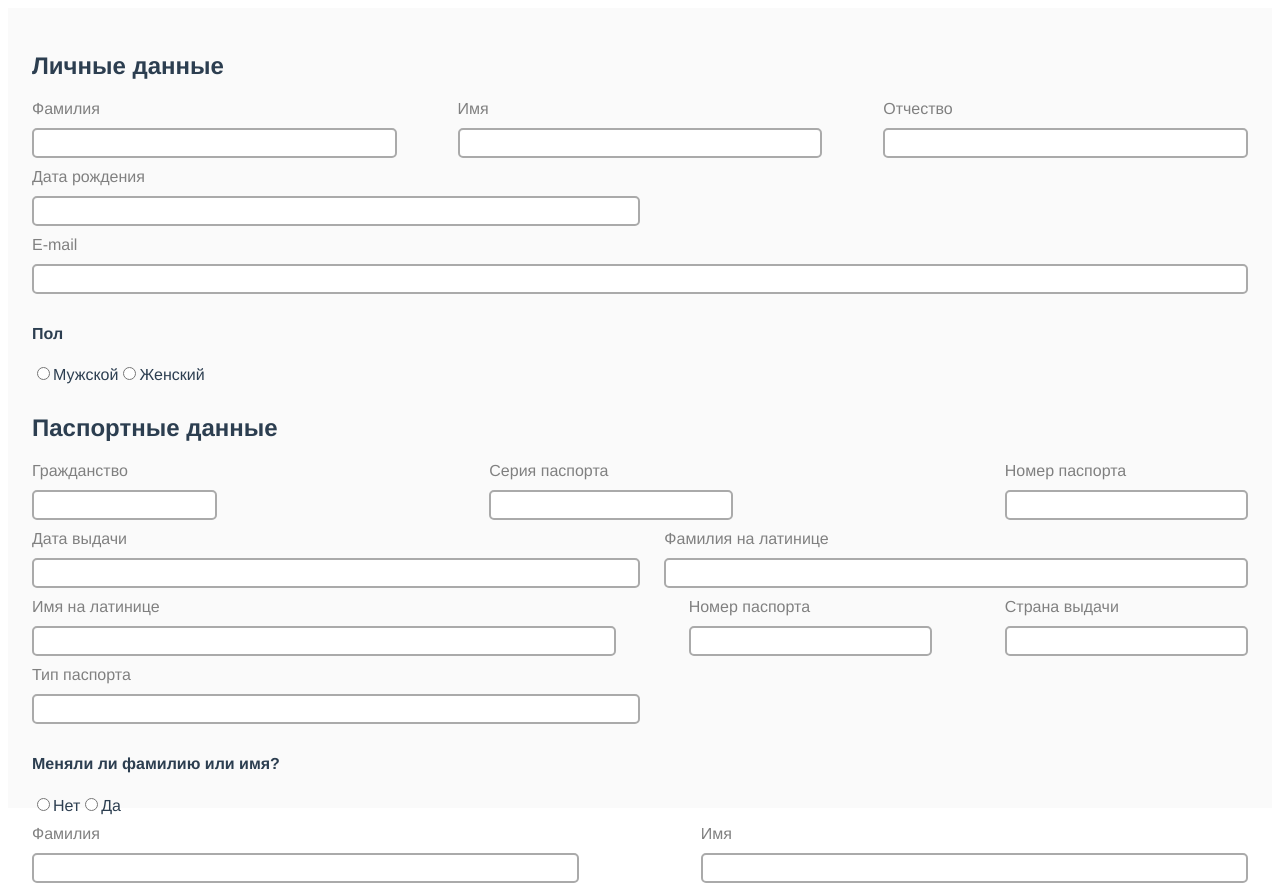
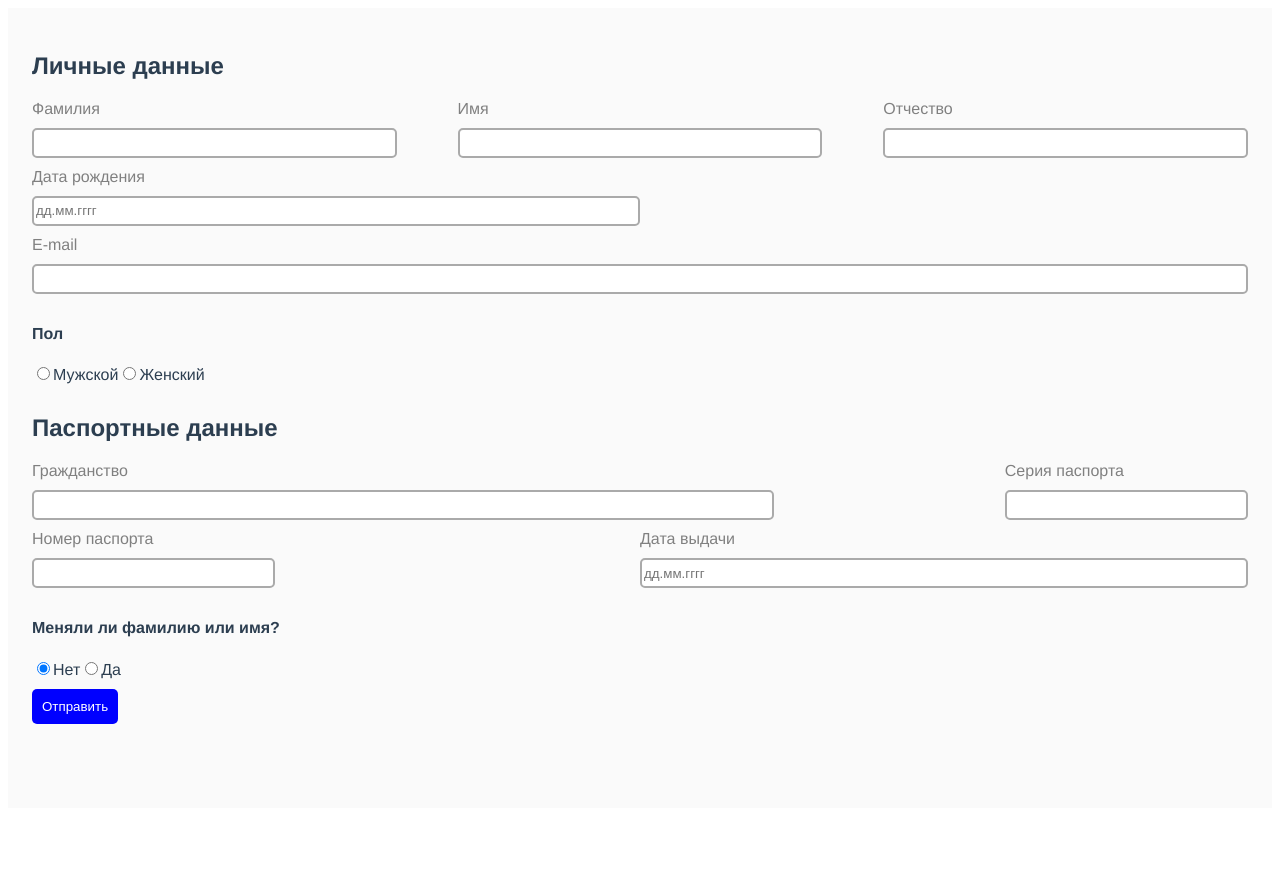
Before and after one commit to ozon-edu-vue-2021/required-task-4-castetus, a Vue app: page / in a window 1280 px wide. After the commit the page ends 808 px from the top, so only its background shows below. Built offline with nearby package versions, Linux system fonts and the light colour scheme.

Commit message:
feat: validation

```diff
--- a/src/components/Form.vue
+++ b/src/components/Form.vue
@@ -1,11 +1,40 @@
 <template>
-  <div class="form">
+  <form class="form" @submit.prevent="send">
     <h2 class="form__heading">Личные данные</h2>
-    <text-input :date="false" label="Фамилия" width="30"></text-input>
-    <text-input :date="false" label="Имя" width="30"></text-input>
-    <text-input :date="false" label="Отчество" width="30"></text-input>
-    <text-input :date="false" label="Дата рождения" width="50"></text-input>
-    <text-input :date="false" label="E-mail" width="100"></text-input>
+    <text-input
+      :date="false"
+      label="Фамилия"
+      width="30"
+      v-model="formFields.surName"
+      :reg="regExps.cyrillic"
+    ></text-input>
+    <text-input
+      :date="false"
+      label="Имя"
+      width="30"
+      v-model="formFields.name"
+      :reg="regExps.cyrillic"
+    ></text-input>
+    <text-input
+      :date="false"
+      label="Отчество"
+      width="30"
+      v-model="formFields.patrName"
+      :reg="regExps.cyrillic"
+    ></text-input>
+    <text-input
+      :isDate="true"
+      label="Дата рождения"
+      width="50"
+      v-model="formFields.birthdate"
+    ></text-input>
+    <text-input
+      :date="false"
+      label="E-mail"
+      width="100"
+      v-model="formFields.email"
+      :reg="regExps.email"
+    ></text-input>
     <radio-input
       heading="Пол"
       :options="genderOptions"
@@ -14,27 +43,60 @@
     <h2 class="form__heading">Паспортные данные</h2>
     <select-input
       label="Гражданство"
+      width="61"
       :options="citizenships"
+      @select="setCitizenship"
       textField="nationality"
     ></select-input>
-    <template>
-      <text-input :date="false" label="Серия паспорта" width="20"></text-input>
-      <text-input :date="false" label="Номер паспорта" width="20"></text-input>
-      <text-input :date="true" label="Дата выдачи" width="50"></text-input>
+    <template v-if="isRF">
+      <text-input
+        :date="false"
+        label="Серия паспорта"
+        width="20"
+        v-model="formFields.passport.serie"
+        :reg="regExps.fourDigit"
+      ></text-input>
+      <text-input
+        :date="false"
+        label="Номер паспорта"
+        width="20"
+        v-model="formFields.passport.code"
+        :reg="regExps.sixDigit"
+      ></text-input>
+      <text-input
+        :isDate="true"
+        label="Дата выдачи"
+        width="50"
+        v-model="formFields.passportDate"
+      ></text-input>
     </template>
-    <template>
+    <template v-else>
       <text-input
         :date="false"
         label="Фамилия на латинице"
         width="48"
+        v-model="formFields.latinSurname"
+        :reg="regExps.latin"
       ></text-input>
-      <text-input :date="false" label="Имя на латинице" width="48"></text-input>
-      <text-input :date="false" label="Номер паспорта" width="20"></text-input>
+      <text-input
+        :date="false"
+        label="Имя на латинице"
+        width="48"
+        v-model="formFields.latinName"
+        :reg="regExps.latin"
+      ></text-input>
+      <text-input
+        :date="false"
+        label="Номер паспорта"
+        width="20"
+        v-model="formFields.passport.code"
+      ></text-input>
       <select-input
         label="Страна выдачи"
         textField="nationality"
         :options="citizenships"
         width="20"
+        @select="setPassportCountry"
       ></select-input>
       <select-input
         width="50"
@@ -47,12 +109,27 @@
       heading="Меняли ли фамилию или имя?"
       :options="changeOptions"
       name="changed"
+      v-model="formFields.isNameChanged"
+      :defaultValue="formFields.isNameChanged"
     ></radio-input>
-    <template>
-      <text-input :date="false" label="Фамилия" width="45"></text-input>
-      <text-input :date="false" label="Имя" width="45"></text-input>
+    <template v-if="formFields.isNameChanged">
+      <text-input
+        :date="false"
+        label="Фамилия"
+        width="45"
+        v-model="formFields.prevSurname"
+        :reg="regExps.cyrillic"
+      ></text-input>
+      <text-input
+        :date="false"
+        label="Имя"
+        width="45"
+        v-model="formFields.prevName"
+        :reg="regExps.cyrillic"
+      ></text-input>
     </template>
-  </div>
+    <button class="form__button" type="submit">Отправить</button>
+  </form>
 </template>
 
 <script>
@@ -87,23 +164,68 @@ export default {
         {
           id: 1,
           label: 'Нет',
-          value: 'no',
+          value: false,
         },
         {
           id: 2,
           label: 'Да',
-          value: 'yes',
+          value: true,
         },
       ],
       citizenships: [],
       passportTypes: [],
+      isRF: true,
+      regExps: {
+        cyrillic: /^[А-Яа-я]+$/,
+        latin: /^[A-Za-z]+$/,
+        email:
+          /^([a-z0-9_-]+\.)*[a-z0-9_-]+@[a-z0-9_-]+(\.[a-z0-9_-]+)*\.[a-z]{2,6}$/,
+        fourDigit: /^\d{4}$/,
+        sixDigit: /^\d{6}$/,
+      },
+      formFields: {
+        name: '',
+        surName: '',
+        patrName: '',
+        birthdate: '',
+        email: '',
+        gender: '',
+        citizenship: '',
+        passport: {
+          serie: '',
+          code: '',
+        },
+        passportDate: '',
+        latinName: '',
+        latinSurname: '',
+        passportType: '',
+        passportCountry: '',
+        isNameChanged: false,
+        prevName: '',
+        prevSurname: '',
+      },
     };
   },
   created() {
     this.citizenships = citizenships;
     this.passportTypes = passportTypes;
   },
-  methods: {},
+  methods: {
+    setCitizenship(id) {
+      this.isRF = id === 8604;
+      this.formFields.citizenship = this.citizenships.find(
+        (el) => el.id === id
+      )?.nationality;
+    },
+    setPassportCountry(id) {
+      this.formFields.passportCountry = this.citizenships.find(
+        (el) => el.id === id
+      )?.nationality;
+    },
+    send() {
+      console.log(JSON.stringify(this.formFields));
+    },
+  },
 };
 </script>
 
@@ -116,5 +238,14 @@ export default {
     width: 100%;
     text-align: left;
   }
+  &__button {
+    color: #fff;
+    background-color: blue;
+    border-radius: 5px;
+    padding: 10px;
+    border: none;
+    justify-self: flex-end;
+    cursor: pointer;
+  }
 }
 </style>
--- a/src/components/RadioInput.vue
+++ b/src/components/RadioInput.vue
@@ -2,7 +2,14 @@
   <div class="input-group input-group_radio">
     <h4 class="form__heading form__heading_small">{{ heading }}</h4>
     <div class="input-group__button" v-for="option in options" :key="option.id">
-      <input type="radio" :name="name" id="" />
+      <input
+        type="radio"
+        :name="name"
+        id=""
+        v-model="selectedValue"
+        :value="option.value"
+        @change="select"
+      />
       <label for="input-group__label_radio">{{ option.label }}</label>
     </div>
   </div>
@@ -15,6 +22,22 @@ export default {
     name: String,
     heading: String,
     options: Array,
+    defaultValue: Boolean || String,
+  },
+  data() {
+    return {
+      selectedValue: null,
+    };
+  },
+  created() {
+    if (this.defaultValue !== undefined) {
+      this.selectedValue = this.defaultValue;
+    }
+  },
+  methods: {
+    select() {
+      this.$emit('input', this.selectedValue);
+    },
   },
 };
 </script>
--- a/src/components/SelectInput.vue
+++ b/src/components/SelectInput.vue
@@ -7,9 +7,9 @@
     <label for="" class="input-group__label">{{ label }}</label>
     <input
       type="text"
-      class="input-group__input"
       ref="input"
-      v-model="searchString"
+      class="input-group__input select-input__field"
+      @input="setValue($event)"
       @focus="open()"
     />
     <ul class="select-input__list" v-show="isOpen">
@@ -17,7 +17,7 @@
         class="select-input__list-item"
         v-for="option in visibleOptions"
         :key="option.id"
-        @click="select(option.id)"
+        @click="select(option)"
       >
         {{ option[textField] }}
       </li>
@@ -28,6 +28,7 @@
 <script>
 import { widthMixin } from '../mixins';
 import ClickOutside from 'vue-click-outside';
+// import { debounce } from '../debounce';
 
 export default {
   name: 'SelectInput',
@@ -50,25 +51,35 @@ export default {
   },
   computed: {
     visibleOptions() {
+      if (!this.searchString) {
+        return this.options;
+      }
       return this.options.filter((option) =>
-        option.nationality
+        option[this.textField]
           ?.toLowerCase()
           .includes(this.searchString.toLowerCase())
       );
     },
   },
   methods: {
-    select(id) {
-      this.searchString = this.options.find(
-        (option) => option.id === id
-      )?.nationality;
+    select(selected) {
+      this.searchString = this.options.find((option) => option === selected)[
+        this.textField
+      ];
+      this.$refs.input.value = this.searchString;
       this.close();
+      this.$emit('select', selected.id);
     },
     open() {
+      this.$refs.input.value = '';
+      this.searchString = '';
       this.isOpen = true;
     },
     close() {
       this.isOpen = false;
+    },
+    setValue(ev) {
+      this.searchString += ev.data;
     },
   },
 };
--- a/src/components/TextInput.vue
+++ b/src/components/TextInput.vue
@@ -1,7 +1,17 @@
 <template>
   <div class="input-group input-group_text" :style="elWidth">
-    <label for="" class="input-group__label">{{ label }}</label>
-    <input type="text" class="input-group__input" :placeholder="placeholder" />
+    <label for="" class="input-group__label" :class="{ invalid: isError }">
+      {{ label }}
+    </label>
+    <input
+      v-model="value"
+      @input="emitData"
+      @blur="validate"
+      type="text"
+      class="input-group__input"
+      :class="{ input_invalid: isError }"
+      :placeholder="placeholder"
+    />
   </div>
 </template>
 
@@ -12,15 +22,40 @@ export default {
   name: 'TextInput',
   props: {
     label: String,
-    placeholder: String,
     width: String,
     isDate: Boolean,
+    reg: RegExp,
   },
   mixins: [widthMixin],
   data() {
     return {
       value: '',
+      isError: false,
     };
+  },
+  computed: {
+    placeholder() {
+      return this.isDate ? 'дд.мм.гггг' : '';
+    },
+  },
+  methods: {
+    emitData() {
+      this.$emit('input', this.value);
+    },
+    validate() {
+      if (this.isDate) {
+        this.isError = !this.checkDate();
+      } else {
+        this.isError = !this.value.match(this.reg);
+      }
+    },
+    checkDate() {
+      const date = Date.parse(this.value);
+      if (!isNaN(date) && date < Date.now()) {
+        return true;
+      }
+      return false;
+    },
   },
 };
 </script>
@@ -41,4 +76,11 @@ export default {
     outline: none;
   }
 }
+.invalid {
+  color: red;
+}
+.input_invalid {
+  color: red;
+  border-color: red;
+}
 </style>
--- /dev/null
+++ b/src/debounce.js
@@ -0,0 +1,20 @@
+// export const debounce = function (cb, delay) {
+//   let lastCall;
+//   let previousCall = lastCall;
+//   lastCall = Date.now();
+//   console.log()
+//   if (previousCall && this.lastCall - previousCall <= delay) {
+//     clearTimeout(lastCallTimer);
+//   }
+//   let lastCallTimer = setTimeout(() => cb.call());
+// };
+export function debounce(f, t) {
+  return function (args) {
+    let previousCall = this.lastCall;
+    this.lastCall = Date.now();
+    if (previousCall && this.lastCall - previousCall <= t) {
+      clearTimeout(this.lastCallTimer);
+    }
+    this.lastCallTimer = setTimeout(() => f(args), t);
+  };
+}
--- a/src/main.js
+++ b/src/main.js
@@ -1,10 +1,8 @@
 import Vue from 'vue';
 import App from './App.vue';
-// import { elWidth } from './mixins.js';
 
 Vue.config.productionTip = false;
 
 new Vue({
-  // mixins: [elWidth],
   render: (h) => h(App),
 }).$mount('#app');
```
